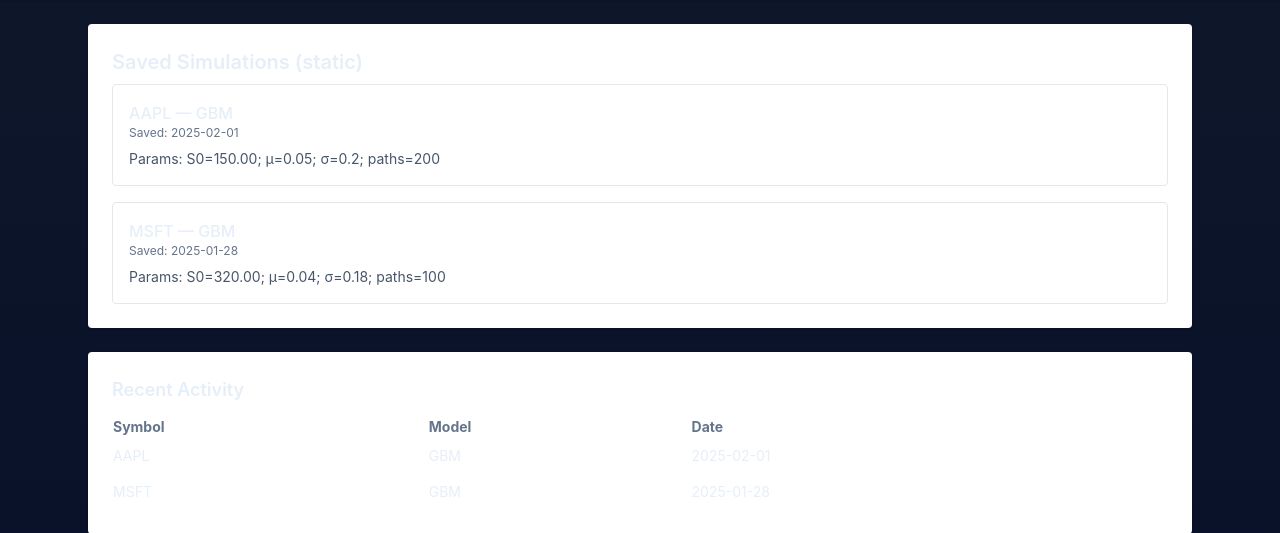
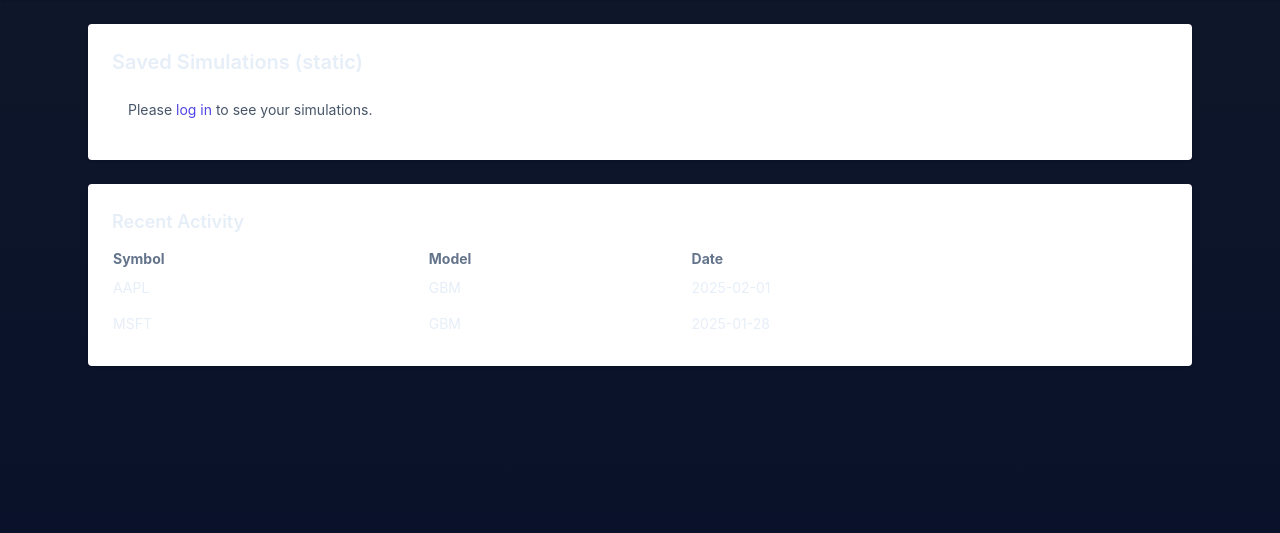
Before and after one commit to DSanmukha/QuantPath, a PHP site: page /frontend/dashboard.html in a window 1280 px wide. Shown: the part 72-605 px from the top of the page. Run offline with PHP 8.4, Linux system fonts and the light colour scheme; some libraries are stand-ins or nearby versions.

Commit message:
API: config key support, validate fetch_stock key, and render simulations on dashboard

```diff
--- a/frontend/dashboard.html
+++ b/frontend/dashboard.html
@@ -47,5 +47,34 @@
       </table>
     </section>
   </main>
+  <script src="/quantpath/assets/js/api.js"></script>
+  <script>
+    (async function(){
+      const listContainer = document.querySelector('section:nth-of-type(1) .grid');
+      try {
+        const data = await API.getSimulations();
+        if (!data.ok) throw data;
+        listContainer.innerHTML = '';
+        if (!data.simulations || data.simulations.length === 0) {
+          listContainer.innerHTML = '<div class="p-4 text-sm text-slate-600">No saved simulations</div>';
+        } else {
+          for (const s of data.simulations) {
+            const el = document.createElement('div');
+            el.className = 'p-4 border rounded';
+            el.innerHTML = `<div class="font-medium">${s.stock_symbol} — ${s.model_used}</div><div class="text-xs text-slate-500">Saved: ${s.created_at}</div><div class="mt-2 text-sm text-slate-600">Params: ${s.parameters}</div>`;
+            listContainer.appendChild(el);
+          }
+        }
+      } catch (err) {
+        // If unauthorized, show login/register CTA
+        if (err && err.error && err.error.toLowerCase().includes('unauthorized')) {
+          listContainer.innerHTML = '<div class="p-4 text-sm text-slate-600">Please <a href="/quantpath/frontend/login.html" class="text-indigo-600">log in</a> to see your simulations.</div>';
+        } else {
+          listContainer.innerHTML = '<div class="p-4 text-sm text-red-600">Error loading simulations</div>';
+          console.error(err);
+        }
+      }
+    })();
+  </script>
 </body>
 </html>
--- a/private_config/config.php
+++ b/private_config/config.php
@@ -12,4 +12,7 @@ if ($conn->connect_error) {
     exit('Database connection failed');
 }
 $conn->set_charset('utf8mb4');
+// Optional external API keys
+// You can set `ALPHA_VANTAGE_API_KEY` in your environment or edit the value below.
+$ALPHA_VANTAGE_API_KEY = getenv('ALPHA_VANTAGE_API_KEY') ?: 'YOUR_ALPHA_VANTAGE_API_KEY';
 ?>
```
Also changed, not shown: backend/fetch_stock.php (+9 -2 lines).
